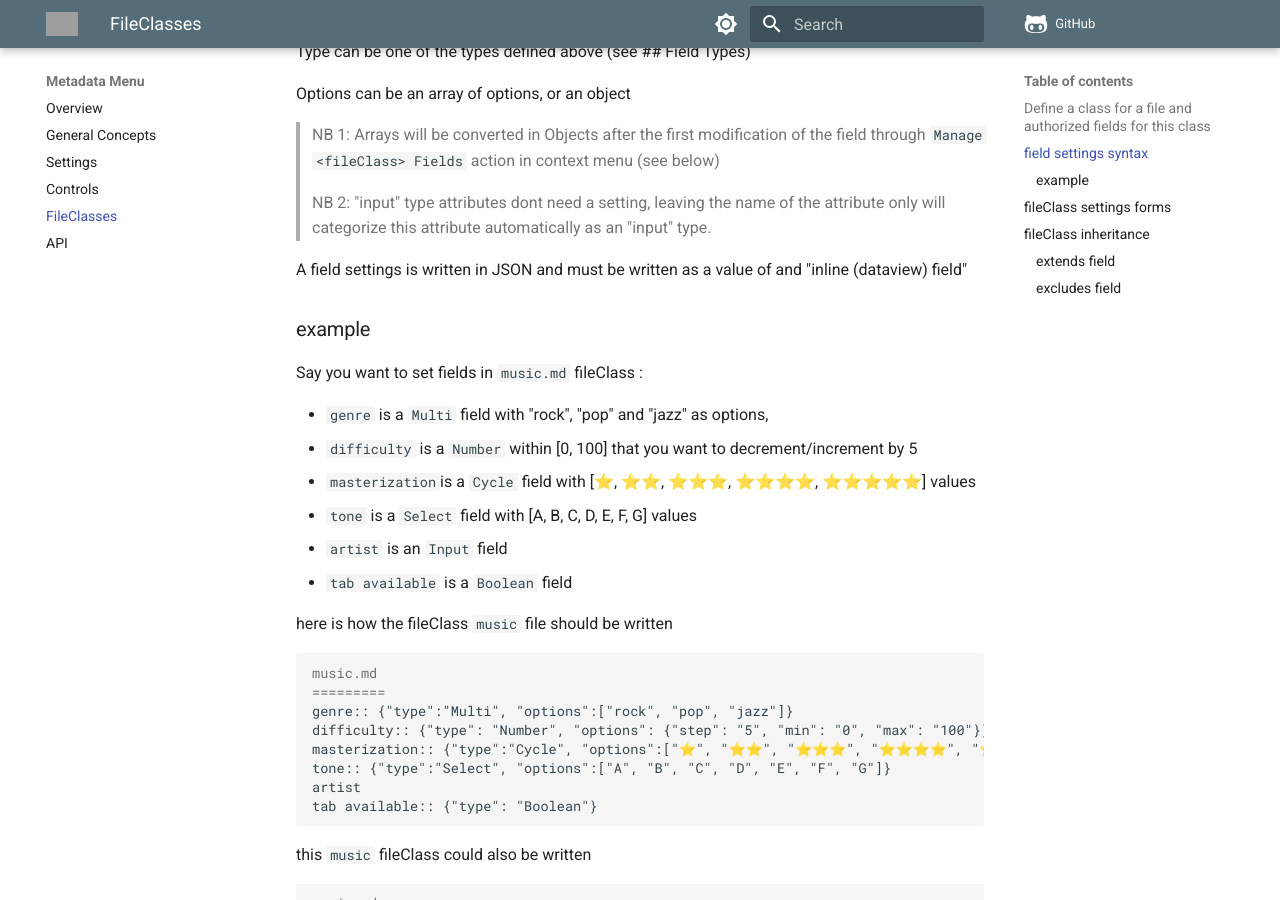
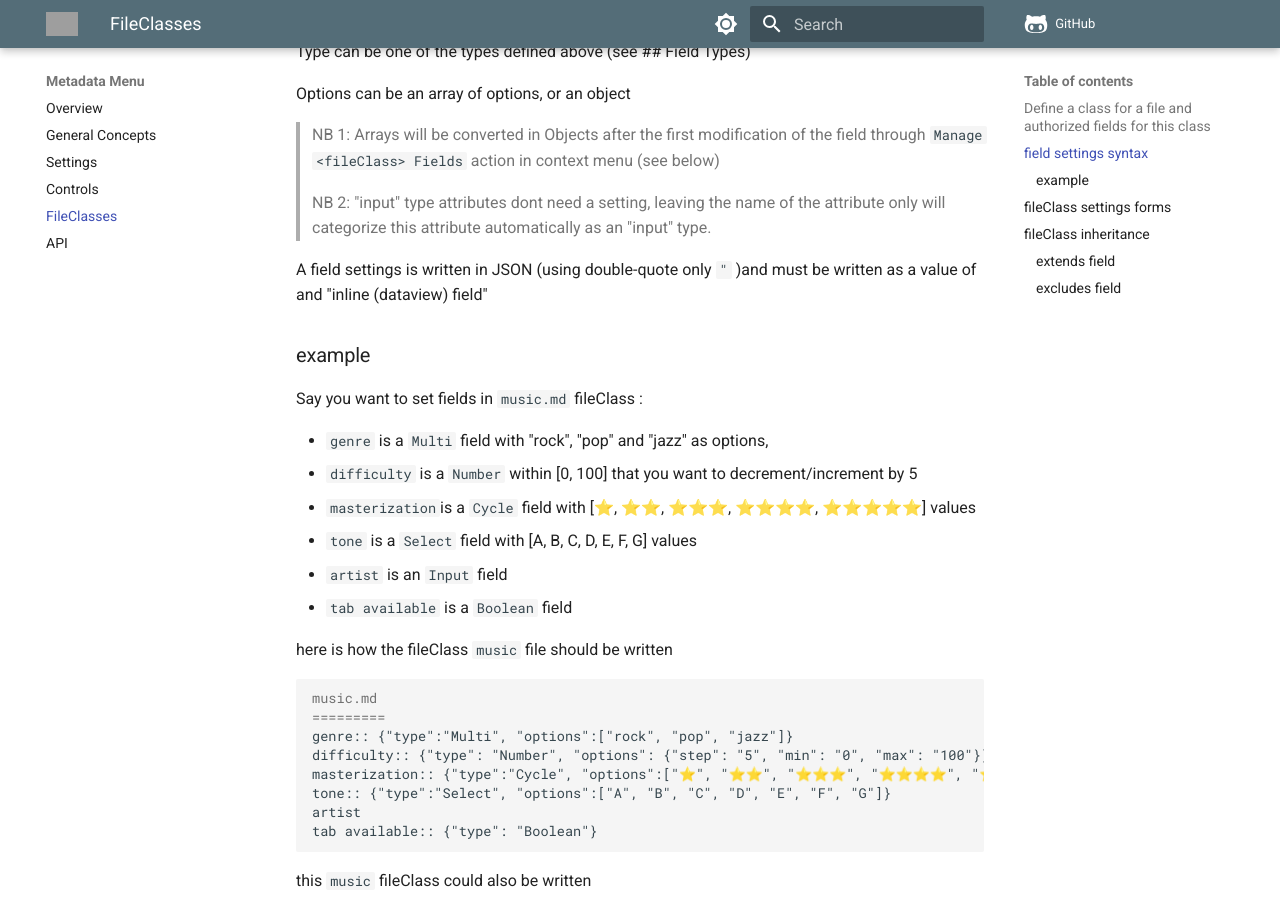
Before and after one commit to mdelobelle/metadatamenu, an MkDocs documentation site: the page built from docs/fileclasses.md, in a window 1280 px wide and 900 px high, scrolled down 1247 px. Built offline with MkDocs 1.6.1 and Material for MkDocs 9.7.7, drawn with Linux system fonts in a browser that asks for light colours; comment, search, counter and statistics services are not loaded; grey boxes are pictures that could not be loaded.

Commit message:
Update fileclasses.md

```diff
--- a/docs/fileclasses.md
+++ b/docs/fileclasses.md
@@ -52,7 +52,7 @@ Options can be an array of options, or an object <key, value>
 > NB 2: "input" type attributes dont need a setting, leaving the name of the attribute only will categorize this attribute automatically as an "input" type.
 
 
-A field settings is written in JSON and must be written as a value of and "inline (dataview) field"
+A field settings is written in JSON (using double-quote only `"` )and must be written as a value of and "inline (dataview) field"
 
 ### example
 
```
